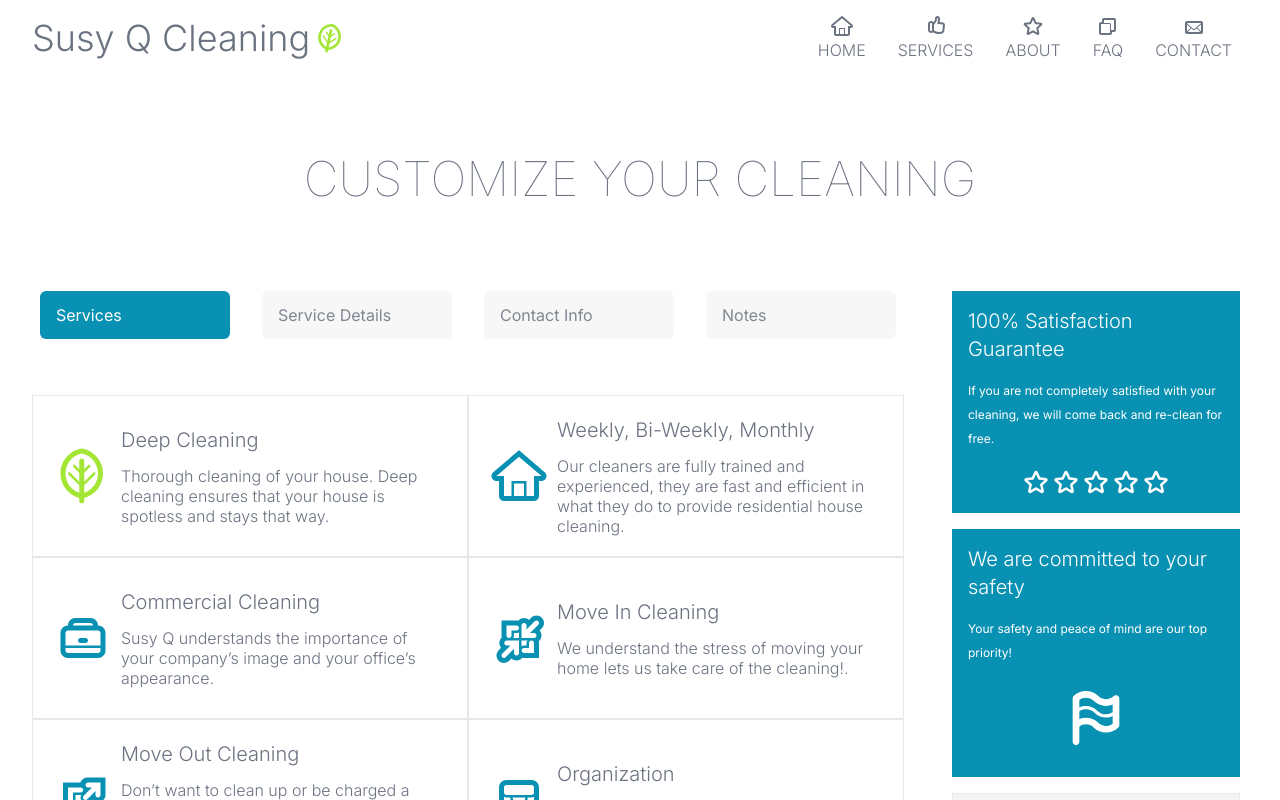
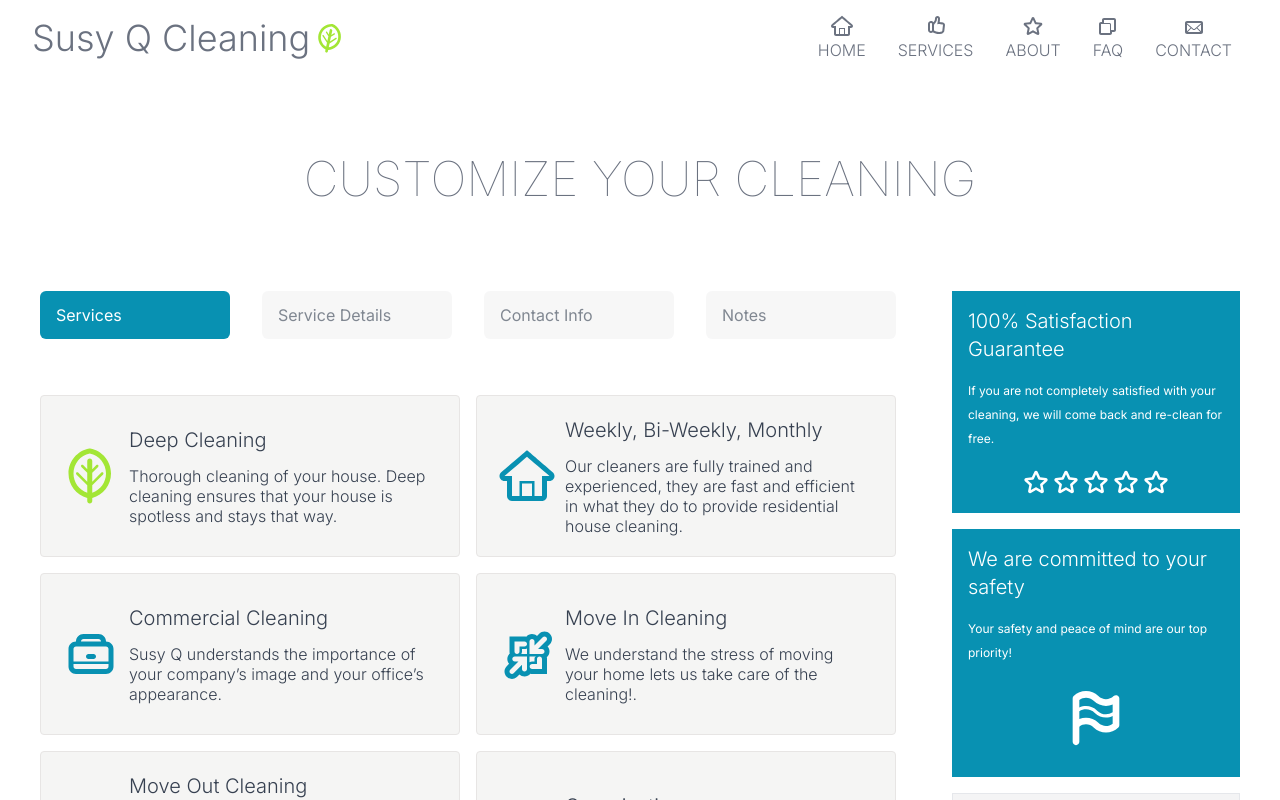
Before and after one commit to oscar-ct/susyq, a Next.js app: page /schedule in a window 1280 px wide. Shown: the top 800 px of the page. Built offline with nearby package versions, Linux system fonts and the light colour scheme.

Commit message:
add new logic to handle frequency state on card click, minor flex and style update

```diff
--- a/src/components/ScheduleFormPanelService.jsx
+++ b/src/components/ScheduleFormPanelService.jsx
@@ -13,7 +13,7 @@ const ScheduleFormPanelService = () => {
         ["TiShoppingBag", "Organization", "Organization is key to keeping a tidy home, let us help."],
     ];
 
-    const { services, dispatch } = useContext(GlobalContext);
+    const { services, serviceDetails, dispatch } = useContext(GlobalContext);
 
     const onClick = (title) => {
         let globalContextServices;
@@ -26,6 +26,12 @@ const ScheduleFormPanelService = () => {
                 type: "SET_SERVICES",
                 payload: globalContextServices
             });
+            if (title === "Weekly, Bi-Weekly, Monthly") {
+                dispatch({
+                    type: "SET_SERVICE_DETAILS",
+                    payload: {...serviceDetails, frequency: "Bi-Weekly"}
+                });
+            }
             return;
         }
         globalContextServices = services.filter((string) => {
@@ -35,28 +41,40 @@ const ScheduleFormPanelService = () => {
             type: "SET_SERVICES",
             payload: globalContextServices
         });
+        if (title === "Weekly, Bi-Weekly, Monthly") {
+            dispatch({
+                type: "SET_SERVICE_DETAILS",
+                payload: {...serviceDetails, frequency: ""}
+            });
+        }
     };
 
     return (
         <>
-            <div className={"cursor-pointer flex flex-col md:flex-row flex-wrap"}>
+            <div className={""}>
+                <div className={"w-full flex flex-col md:flex-row flex-wrap"}>
                 {
                     serviceList.map(([iconName, title, content], index) => {
                         return (
-                            <div key={index} onClick={() => onClick(title)} className={`border  p-5 w-full md:w-6/12 flex ${services.includes(title) ? "bg-cyan-600" : "hover:bg-zinc-100"}`}>
+                            <div key={index} className={"w-full md:w-6/12"}>
+                                <div className={`px-2 pb-4 h-full`}>
+                                    <div onClick={() => onClick(title)} className={`cursor-pointer bg-stone-100 border border-stone-200 rounded p-5 w-full h-full flex ${services.includes(title) ? "!bg-cyan-600" : "hover:bg-stone-200"}`}>
                                         <div className={`flex items-center justify-center ${services.includes(title) ? "text-white" : "text-cyan-600"}`}>
                                             <ServiceIcon iconName={iconName} iconSize={60}/>
                                         </div>
-                                <div className={`min-h-[120px] px-2 flex flex-col font-light gap-3 justify-center ${services.includes(title) ? "text-white" : "text-gray-500"}`}>
+                                        <div className={`min-h-[120px] px-2 flex flex-col font-light gap-3 justify-center ${services.includes(title) ? "text-white" : "text-gray-700"}`}>
                                             <span className={"text-xl"}>{title}</span>
                                             <p className={"leading-tight"}>
                                                 {content}
                                             </p>
                                         </div>
                                     </div>
+                                </div>
+                            </div>
                         );
                     })
                 }
+                </div>
             </div>
         </>
     );
```
Lines whose indentation alone changed are shown as unchanged.
